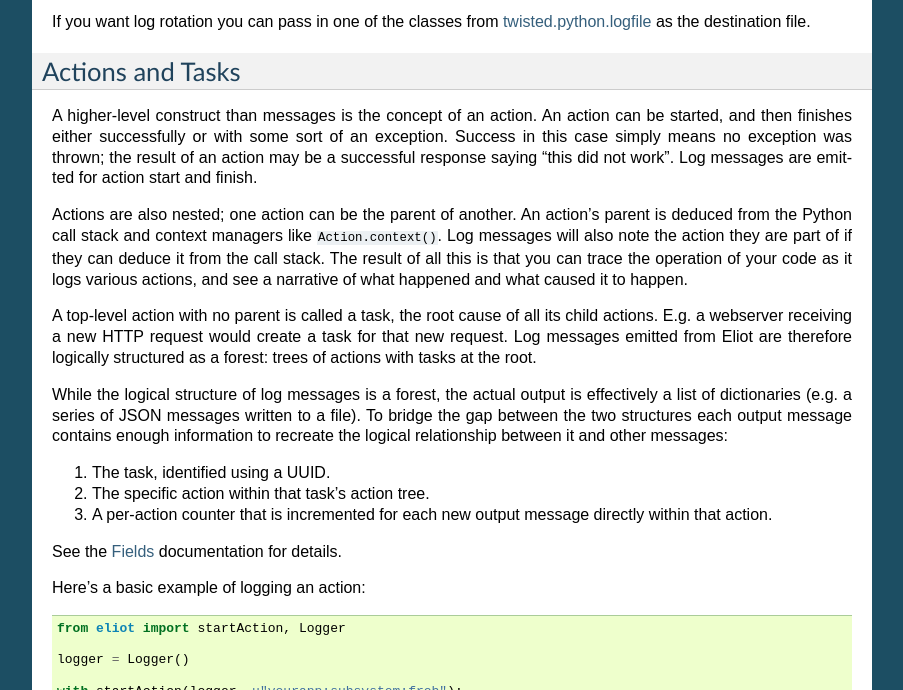
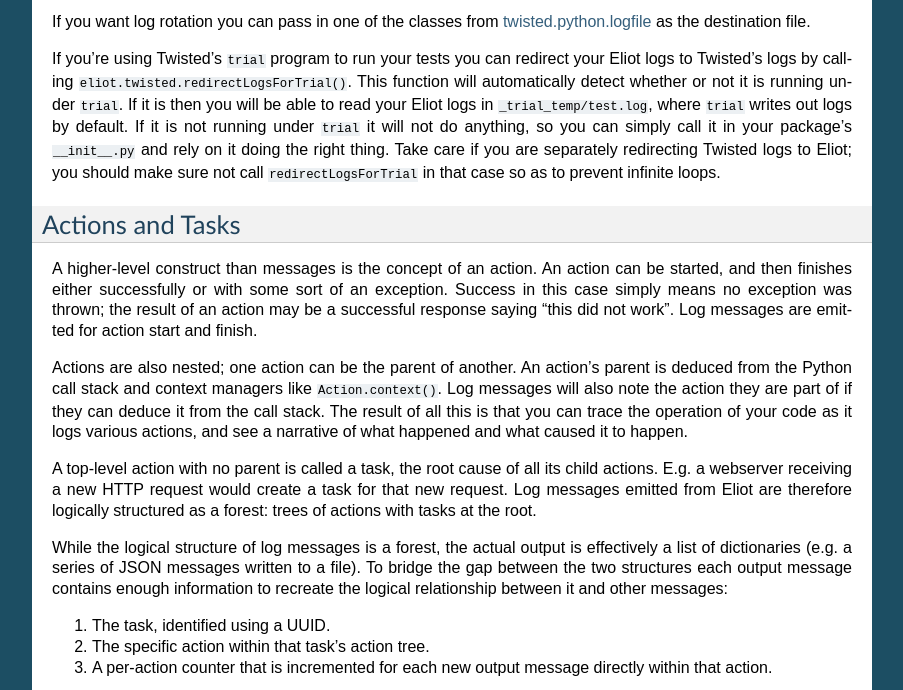
Before and after one commit to itamarst/eliot, a Sphinx documentation site: the page built from docs/source/usage.rst, in a window 1280 px wide and 900 px high, scrolled down 2141 px, cut to the strip 210-900 px from the top of the window. Shown: the whole strip, without its empty margins (198-1101 px from the left). Built offline with Sphinx 7.4.7, drawn with Linux system fonts in a browser that asks for light colours.

Commit message:
Document the new API.

```diff
--- a/docs/source/usage.rst
+++ b/docs/source/usage.rst
@@ -147,6 +147,11 @@ If you want log rotation you can pass in one of the classes from `twisted.python
 
 .. _twisted.python.logfile: https://twistedmatrix.com/documents/current/api/twisted.python.logfile.html
 
+If you're using Twisted's ``trial`` program to run your tests you can redirect your Eliot logs to Twisted's logs by calling ``eliot.twisted.redirectLogsForTrial()``.
+This function will automatically detect whether or not it is running under ``trial``.
+If it is then you will be able to read your Eliot logs in ``_trial_temp/test.log``, where ``trial`` writes out logs by default.
+If it is not running under ``trial`` it will not do anything, so you can simply call it in your package's ``__init__.py`` and rely on it doing the right thing.
+Take care if you are separately redirecting Twisted logs to Eliot; you should make sure not call ``redirectLogsForTrial`` in that case so as to prevent infinite loops.
 
 
 Actions and Tasks
```
